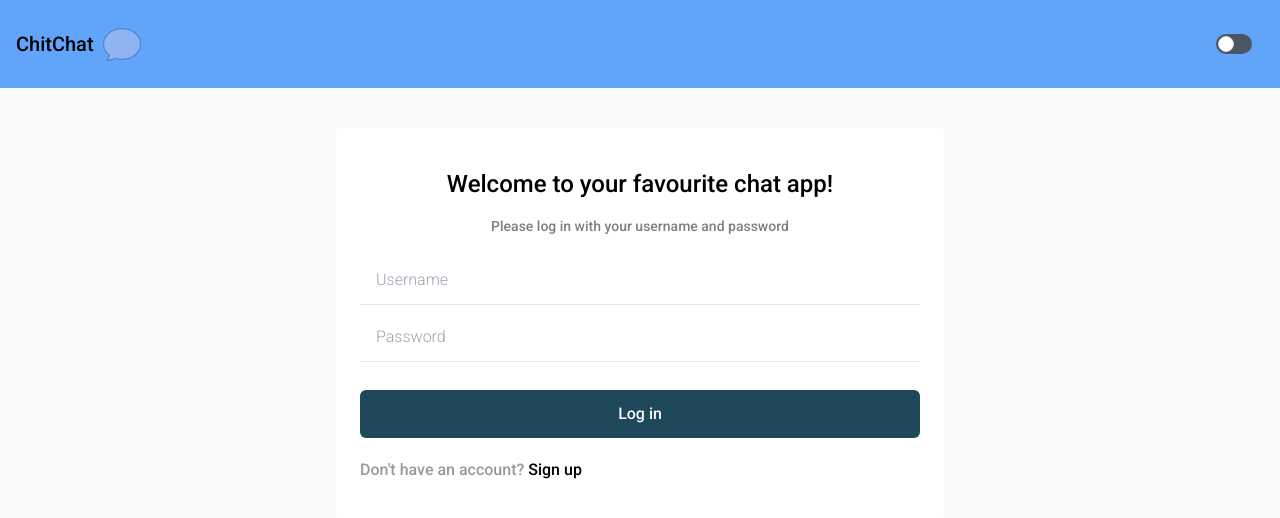
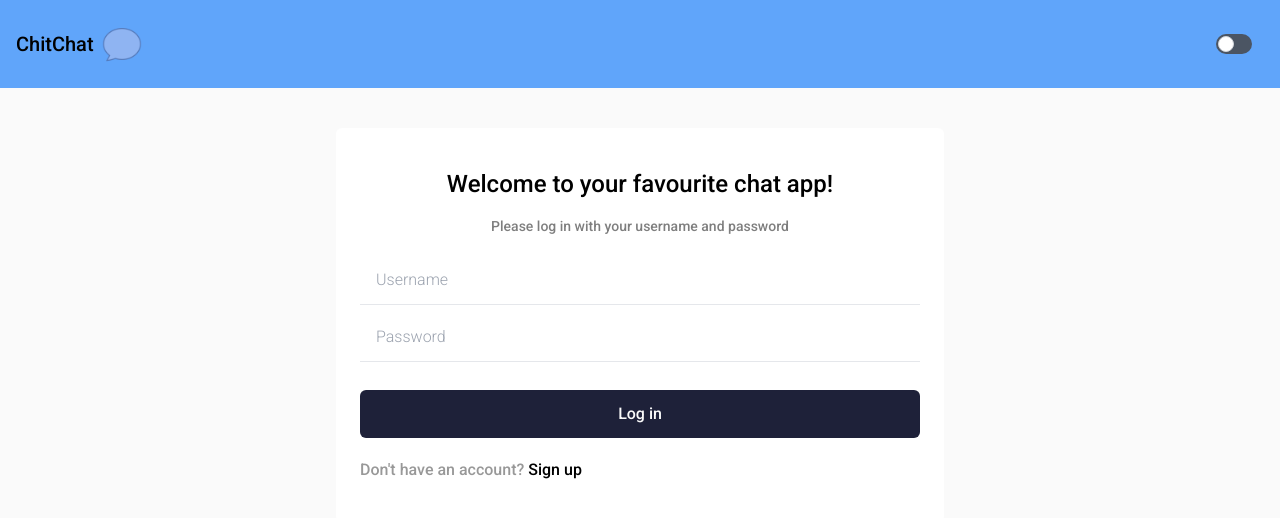
Before and after one commit to Jcerovsky/real-time-chat-app, a Next.js app: page /login in a window 1280 px wide. Shown: the top 518 px of the page. Built offline with nearby package versions, Linux system fonts and the light colour scheme.

Commit message:
add dark mode styling for log in page

```diff
--- a/src/app/components/Button.tsx
+++ b/src/app/components/Button.tsx
@@ -8,8 +8,8 @@ interface ButtonProps {
 function Button({ children, style }: ButtonProps) {
   return (
     <button
-      className={`py-3 px-4  rounded-md placeholder:ml-2 font-medium bg-[#1F485B] dark:bg-primary-dark dark:text-zinc-50
-          w-full text-zinc-50 hover:bg-[#4b6c7b] duration-300 ${style}`}
+      className={`py-3 px-4  rounded-md placeholder:ml-2 font-medium bg-[#1F485B] bg-primary-dark dark:text-zinc-50
+          w-full text-zinc-50 dark:bg-[#4b6c7b] hover:bg-[#4b6c7b] dark:hover:bg-[#4b6c8b] duration-300 ${style}`}
     >
       {children}
     </button>
--- a/src/app/components/Input.tsx
+++ b/src/app/components/Input.tsx
@@ -27,7 +27,7 @@ function Input({
   };
 
   return (
-    <div className={`border-b border-gray mb-2`}>
+    <div className="border-b border-gray mb-2">
       <label>
         <input
           type={type}
--- a/src/app/login/page.tsx
+++ b/src/app/login/page.tsx
@@ -40,7 +40,7 @@ function Page() {
   return (
     <form
       className="w-full sm:w-3/4 sm:ml-auto sm:mr-auto px-6 py-10 rounded-md bg-white dark:bg-primary-dark
-    max-w-[38rem] sm:mt-10"
+    max-w-[38rem] sm:mt-10 dark:text-zinc-50"
       onSubmit={handleSubmit}
     >
       <h1 className="text-2xl text-center">
@@ -68,7 +68,7 @@ function Page() {
       <Button style="mt-5">Log in</Button>
       <div className=" mt-5 flex ">
         <p className="opacity-40">{"Don't have an account?"}</p>
-        <span className="ml-1 hover:text-blue-800 hover:underline ">
+        <span className="ml-1 hover:text-blue-800 dark:hover:text-blue-300 hover:underline ">
           <Link href={"/signup"}>Sign up</Link>
         </span>
       </div>
```
